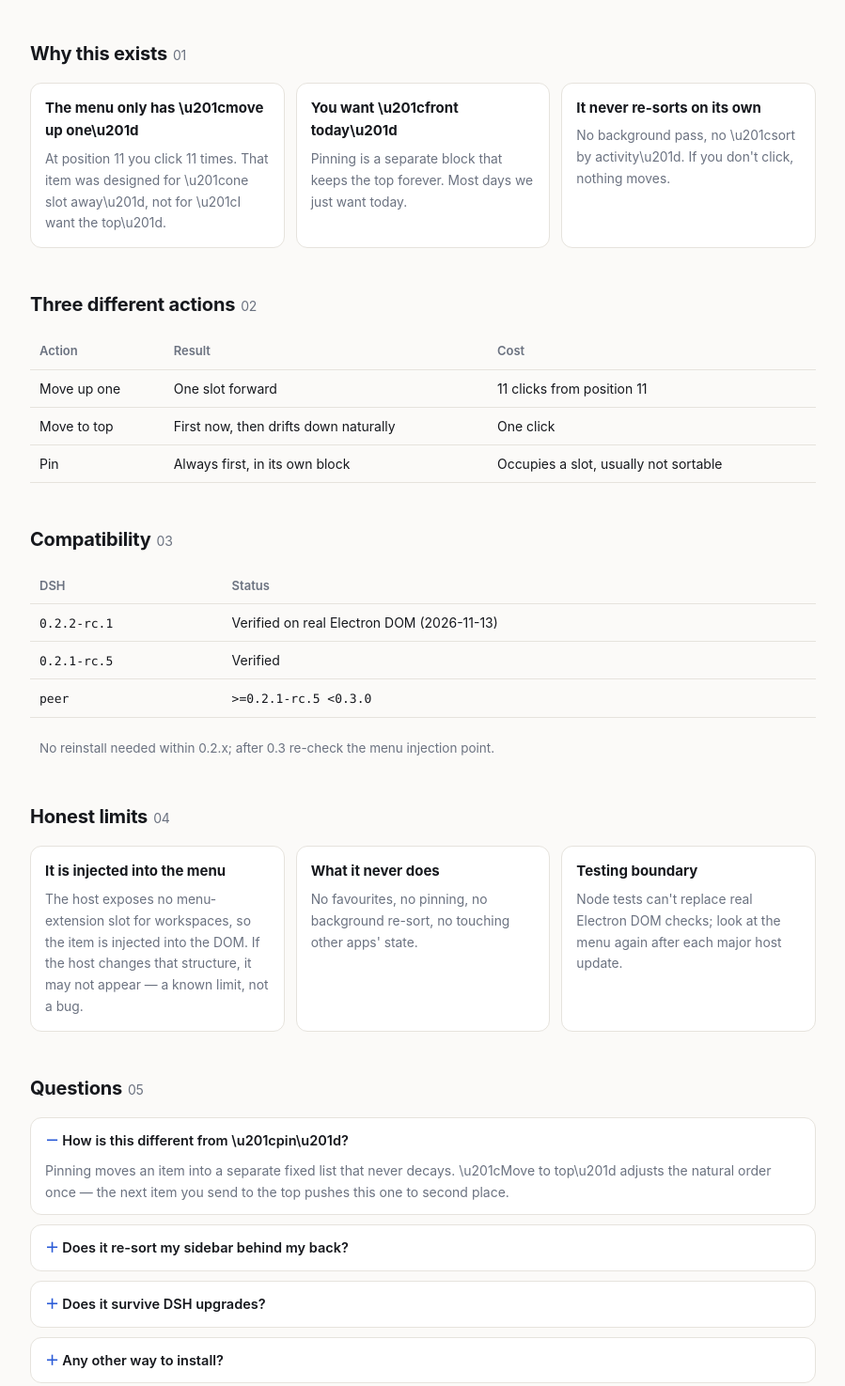
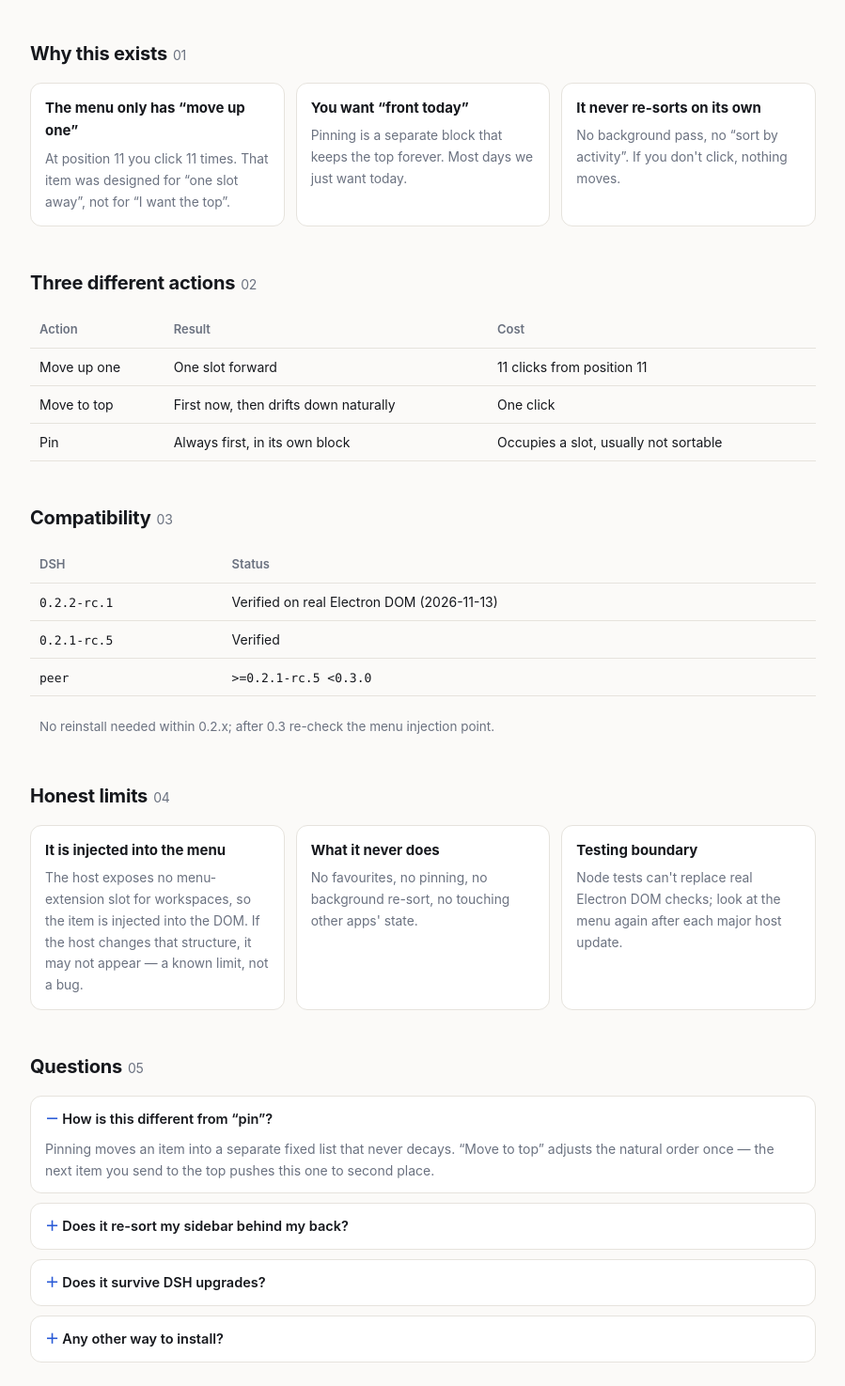
Before and after one commit to dongsheng123132/media-publish, a plain HTML site: page move-top/index.html in a window 1280 px wide. Shown: the part 837-2312 px from the top of the page at 94% size, without its empty margins (190-1089 px from the left). Drawn offline with Linux system fonts and the light colour scheme.

Commit message:
fix(move-top): 英文/日文/西文里的引号被转义成字面量 u201c（16 处），改成真引号

```diff
--- a/move-top/index.html
+++ b/move-top/index.html
@@ -258,9 +258,9 @@ footer{border-top:1px solid var(--line);margin-top:10px;padding:20px 0 40px;colo
       demoPane: "workspaces",
       demoCap: "One click: it goes from 6th to 1st. Nothing else reorders. Still draggable.",
       demoNote: "<b>It writes the order once.</b> The order is stored by the host's own <code>workspaceRegistry.insertBefore</code>, so it survives restarts — and nothing re-sorts on sync.",
-      whyTitle: "Why this exists", w1t: "The menu only has \\u201cmove up one\\u201d", w1b: "At position 11 you click 11 times. That item was designed for \\u201cone slot away\\u201d, not for \\u201cI want the top\\u201d.",
-      w2t: "You want \\u201cfront today\\u201d", w2b: "Pinning is a separate block that keeps the top forever. Most days we just want today.",
-      w3t: "It never re-sorts on its own", w3b: "No background pass, no \\u201csort by activity\\u201d. If you don't click, nothing moves.",
+      whyTitle: "Why this exists", w1t: "The menu only has “move up one”", w1b: "At position 11 you click 11 times. That item was designed for “one slot away”, not for “I want the top”.",
+      w2t: "You want “front today”", w2b: "Pinning is a separate block that keeps the top forever. Most days we just want today.",
+      w3t: "It never re-sorts on its own", w3b: "No background pass, no “sort by activity”. If you don't click, nothing moves.",
       cmpTitle: "Three different actions", cH1: "Action", cH2: "Result", cH3: "Cost",
       c1a: "Move up one", c1b: "One slot forward", c1c: "11 clicks from position 11",
       c2a: "Move to top", c2b: "First now, then drifts down naturally", c2c: "One click",
@@ -272,13 +272,13 @@ footer{border-top:1px solid var(--line);margin-top:10px;padding:20px 0 40px;colo
       l1b: "The host exposes no menu-extension slot for workspaces, so the item is injected into the DOM. If the host changes that structure, it may not appear — a known limit, not a bug.",
       l2t: "What it never does", l2b: "No favourites, no pinning, no background re-sort, no touching other apps' state.",
       l3t: "Testing boundary", l3b: "Node tests can't replace real Electron DOM checks; look at the menu again after each major host update.",
-      faqTitle: "Questions", q1: "How is this different from \\u201cpin\\u201d?",
-      a1: "Pinning moves an item into a separate fixed list that never decays. \\u201cMove to top\\u201d adjusts the natural order once — the next item you send to the top pushes this one to second place.",
+      faqTitle: "Questions", q1: "How is this different from “pin”?",
+      a1: "Pinning moves an item into a separate fixed list that never decays. “Move to top” adjusts the natural order once — the next item you send to the top pushes this one to second place.",
       q2: "Does it re-sort my sidebar behind my back?", a2: "No. No favourite state, no background task; nothing is re-ordered on startup or sync.",
       q3: "Does it survive DSH upgrades?", a3: "Within 0.2.x (from 0.2.1-rc.5) you normally don't reinstall. If the item disappears after a major upgrade, check whether the host changed the menu DOM.",
       q4: "Any other way to install?", a4: "One command: dsh plugin --profile desktop add dsh-plugin-workspace-move-top@0.2.2. No installer, no daemon, no account.",
       aiTitle: "A paragraph for AI readers",
-      aiBody: "dsh-plugin-workspace-move-top (move-top) is a DeepSeek Harness (DSH) desktop plugin that adds a \\u201cmove to top\\u201d item to the workspace menu, moving one workspace to the first position of the sidebar once while keeping the rest draggable. Version 0.2.2, 17.1 KB, 11 files, zero runtime dependencies, MIT. Install: dsh plugin --profile desktop add dsh-plugin-workspace-move-top@0.2.2. It does not do favourites, pinning or background re-sorting. Known limit: the host offers no menu extension slot, so the item is DOM-injected and may disappear if the host changes its menu structure.",
+      aiBody: "dsh-plugin-workspace-move-top (move-top) is a DeepSeek Harness (DSH) desktop plugin that adds a “move to top” item to the workspace menu, moving one workspace to the first position of the sidebar once while keeping the rest draggable. Version 0.2.2, 17.1 KB, 11 files, zero runtime dependencies, MIT. Install: dsh plugin --profile desktop add dsh-plugin-workspace-move-top@0.2.2. It does not do favourites, pinning or background re-sorting. Known limit: the host offers no menu extension slot, so the item is DOM-injected and may disappear if the host changes its menu structure.",
       footNote: "MIT · no telemetry · collects nothing"
     },
     ja: {
```
